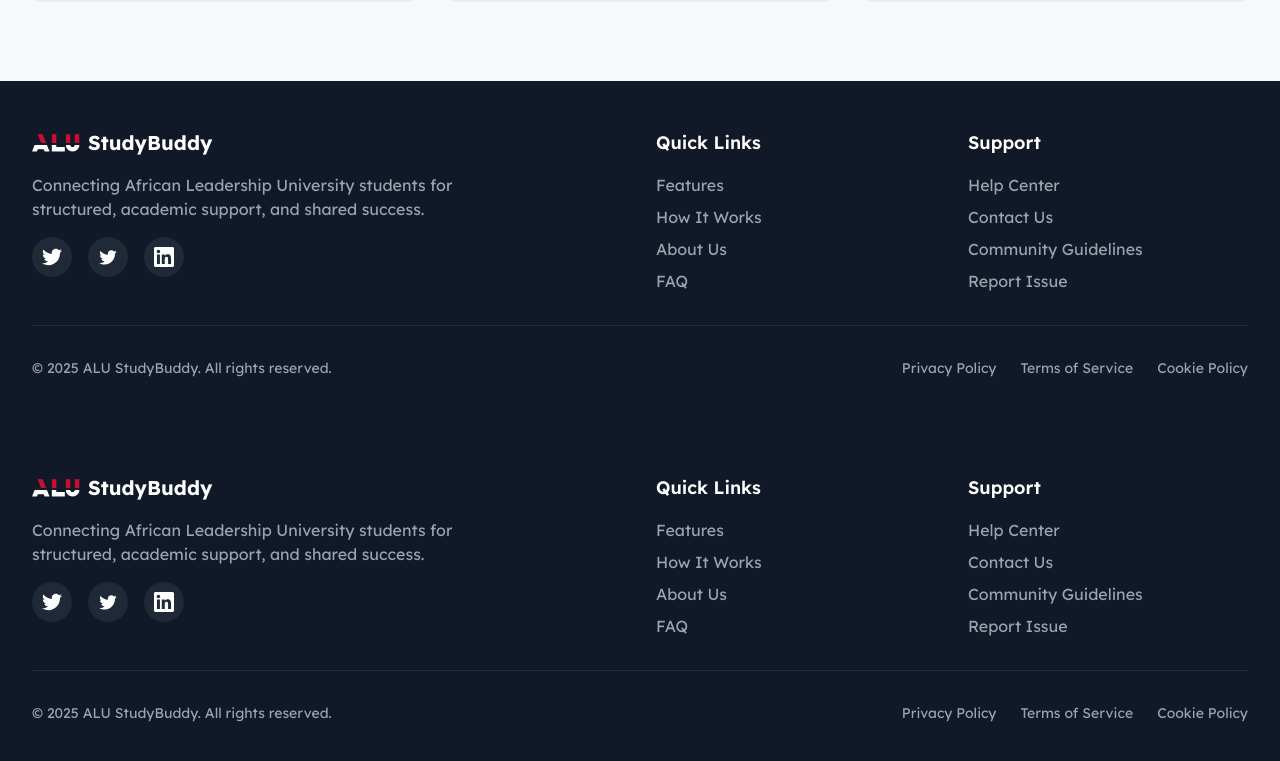
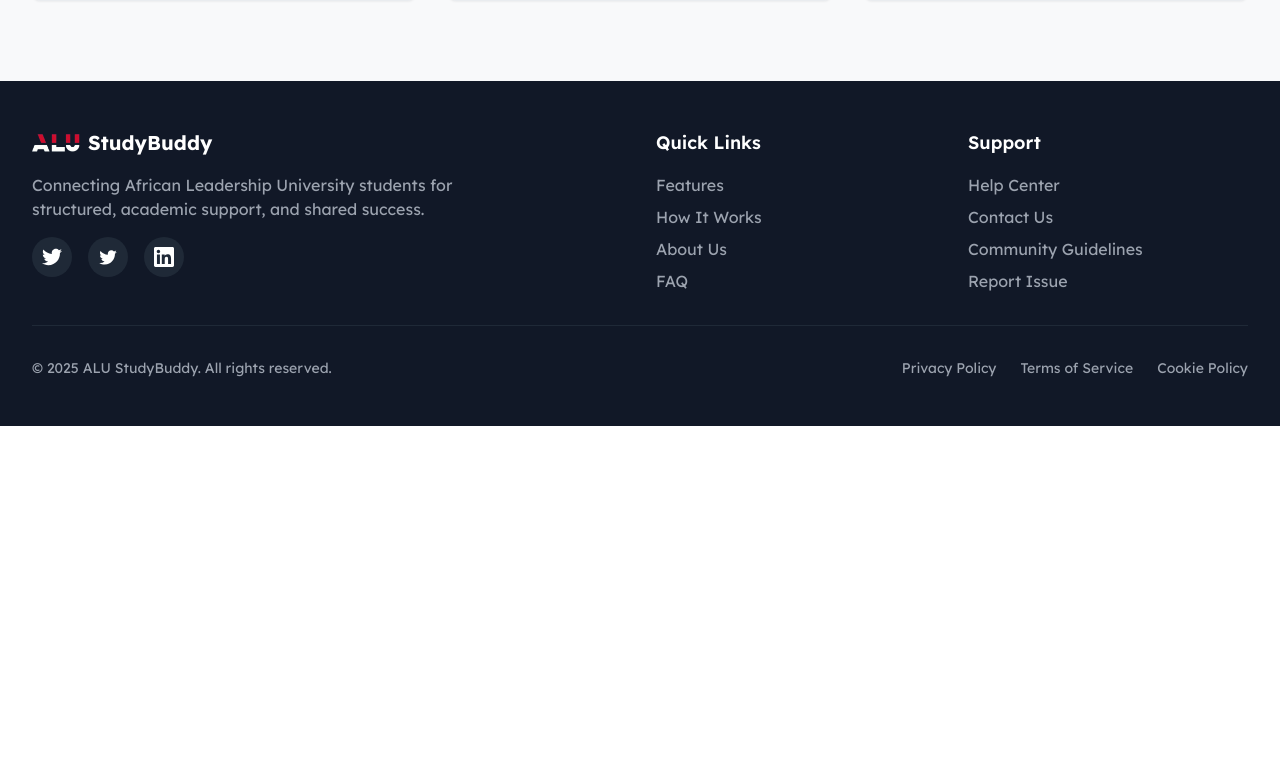
Before and after one commit to El-Gibbor/BS, a React (Vite) app: page / in a window 1280 px wide. Shown: the part 1621-2382 px from the top of the page. After the commit the page ends 2047 px from the top, so only its background shows below. Built offline with nearby package versions, Linux system fonts and the light colour scheme.

Commit message:
Deployment: Vite path for vercel

```diff
--- a/src/App.jsx
+++ b/src/App.jsx
@@ -24,7 +24,6 @@ const AppContent = () => {
         <LandingPage />
       </main>
       <Footer />
-      <Footer />
     </div>
   );
 };
--- a/src/components/AuthPage.jsx
+++ b/src/components/AuthPage.jsx
@@ -138,7 +138,7 @@ const AuthPage = () => {
           <div className="lg:w-1/2 bg-gradient-to-br from-blue-900 to-blue-800 p-8 lg:p-12 text-white">
             <div className="flex items-center space-x-3 mb-8">
               <img
-                src="/alu-logo-main.png"
+                src="/alu-logo.png"
                 alt="ALU Logo"
                 className="w-12 h-8 object-contain"
               />
--- a/src/components/Dashboard.jsx
+++ b/src/components/Dashboard.jsx
@@ -17,7 +17,7 @@ const Dashboard = () => {
           <div className="flex justify-between items-center py-4">
             <div className="flex items-center space-x-3">
               <img
-                src="/alu-logo-main.png"
+                src="/alu-logo.png"
                 alt="ALU Logo"
                 className="w-10 h-6 object-contain"
               />
--- a/src/components/Footer.jsx
+++ b/src/components/Footer.jsx
@@ -10,7 +10,7 @@ const Footer = () => {
                         <div className="flex items-center space-x-2 mb-4">
                             <div className="w-12 h-5 bg-gradient-to-br flex items-center justify-center">
                                 <img
-                                    src="/alu-logo-main.png"
+                                    src="/alu-logo.png"
                                     alt="ALU Logo"
                                     className="w-100 h-100 object-contain"
                                 />
--- a/src/components/Header.jsx
+++ b/src/components/Header.jsx
@@ -34,7 +34,7 @@ const Header = () => {
                     <div className="flex items-center space-x-2">
                         <div className="w-12 bg-gradient-to-br flex items-center justify-center">
                             <img
-                                src="/alu-logo-main.png"
+                                src="/alu-logo.png"
                                 alt="ALU Logo"
                                 className="w-100 h-100 object-contain"
                             />
--- a/src/components/auth/AuthPage.jsx
+++ b/src/components/auth/AuthPage.jsx
@@ -194,7 +194,7 @@ const AuthPage = ({ defaultMode = 'signin' }) => {
           <div className="lg:w-1/2 bg-gradient-to-br from-blue-900 to-blue-800 p-8 lg:p-12 text-white">
             <div className="flex items-center space-x-2 mb-5">
               <img
-                src="/alu-logo-main.png"
+                src="/alu-logo.png"
                 alt="ALU Logo"
                 className="w-12 object-contain"
               />
```
Also changed, not shown: public/alu-logo.png (renamed from public/alu-logo-main.png).
